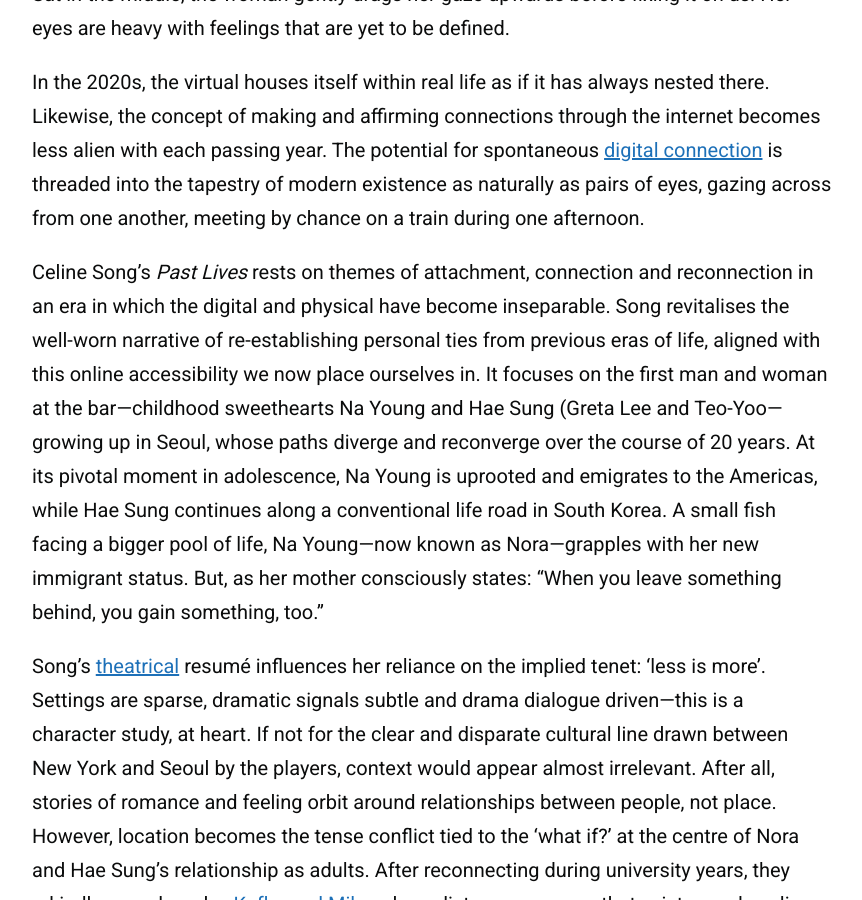
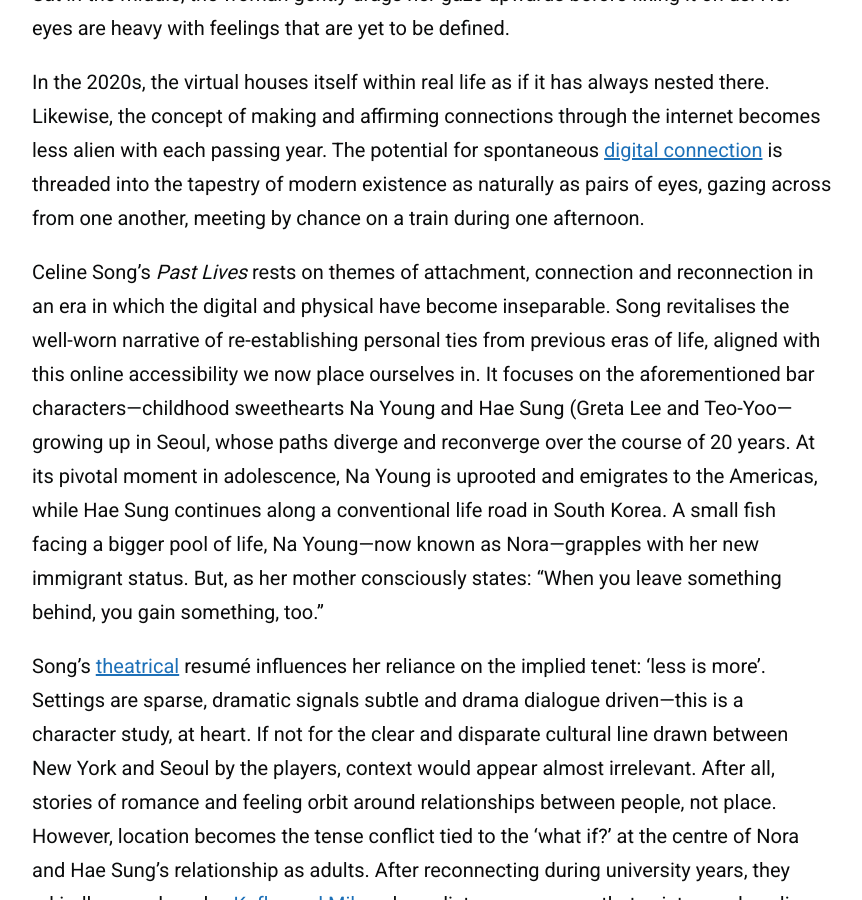
Before and after one commit to zoeurl/zoedowney.github.io, a Jekyll site: the page built from _posts/2024-05-30-past-lives.md, in a window 1280 px wide and 900 px high, scrolled down 697 px. Shown: the whole window, without its empty margins (208-1070 px from the left). Built offline with Jekyll 4.4.1, drawn with Linux system fonts in a browser that asks for light colours.

Commit message:
Update 2024-05-30-past-lives.md

```diff
--- a/_posts/2024-05-30-past-lives.md
+++ b/_posts/2024-05-30-past-lives.md
@@ -13,7 +13,7 @@
 
 In the 2020s, the virtual houses itself within real life as if it has always nested there. Likewise, the concept of making and affirming connections through the internet becomes less alien with each passing year. The potential for spontaneous [digital connection](https://www.youtube.com/watch?v=FxzBvqY5PP0&ab_channel=DaftPunk) is threaded into the tapestry of modern existence as naturally as pairs of eyes, gazing across from one another, meeting by chance on a train during one afternoon.
 
-Celine Song’s _Past Lives_ rests on themes of attachment, connection and reconnection in an era in which the digital and physical have become inseparable. Song revitalises the well-worn narrative of re-establishing personal ties from previous eras of life, aligned with this online accessibility we now place ourselves in. It focuses on the first man and woman at the bar—childhood sweethearts Na Young and Hae Sung (Greta Lee and Teo-Yoo—growing up in Seoul, whose paths diverge and reconverge over the course of 20 years. At its pivotal moment in adolescence, Na Young is uprooted and emigrates to the Americas, while Hae Sung continues along a conventional life road in South Korea. A small fish facing a bigger pool of life, Na Young—now known as Nora—grapples with her new immigrant status. But, as her mother consciously states: “When you leave something behind, you gain something, too.”
+Celine Song’s _Past Lives_ rests on themes of attachment, connection and reconnection in an era in which the digital and physical have become inseparable. Song revitalises the well-worn narrative of re-establishing personal ties from previous eras of life, aligned with this online accessibility we now place ourselves in. It focuses on the aforementioned bar characters—childhood sweethearts Na Young and Hae Sung (Greta Lee and Teo-Yoo—growing up in Seoul, whose paths diverge and reconverge over the course of 20 years. At its pivotal moment in adolescence, Na Young is uprooted and emigrates to the Americas, while Hae Sung continues along a conventional life road in South Korea. A small fish facing a bigger pool of life, Na Young—now known as Nora—grapples with her new immigrant status. But, as her mother consciously states: “When you leave something behind, you gain something, too.”
 
 Song’s [theatrical](https://www.screendaily.com/features/celine-song-talks-moving-from-theatre-to-film-for-past-lives-you-have-to-accept-the-chaos-on-the-day/5188978.article) resumé influences her reliance on the implied tenet: ‘less is more’. Settings are sparse, dramatic signals subtle and drama dialogue driven—this is a character study, at heart. If not for the clear and disparate cultural line drawn between New York and Seoul by the players, context would appear almost irrelevant. After all, stories of romance and feeling orbit around relationships between people, not place. However, location becomes the tense conflict tied to the ‘what if?’ at the centre of Nora and Hae Sung’s relationship as adults. After reconnecting during university years, they rekindle a modern-day [Kafka and Milena](https://kafkamuseum.cz/en/franz-kafka/women/milena-jesenska/) long-distance romance that exists purely online. Their wholesome reconnection—driven by a desire to relive fond childhood memory—cushions the disharmony of daily adult life for Hae Sung, and reminds Nora that roots previously laid down in her South Korean homeland were not as cleanly severed as she had imagined.
 
```
